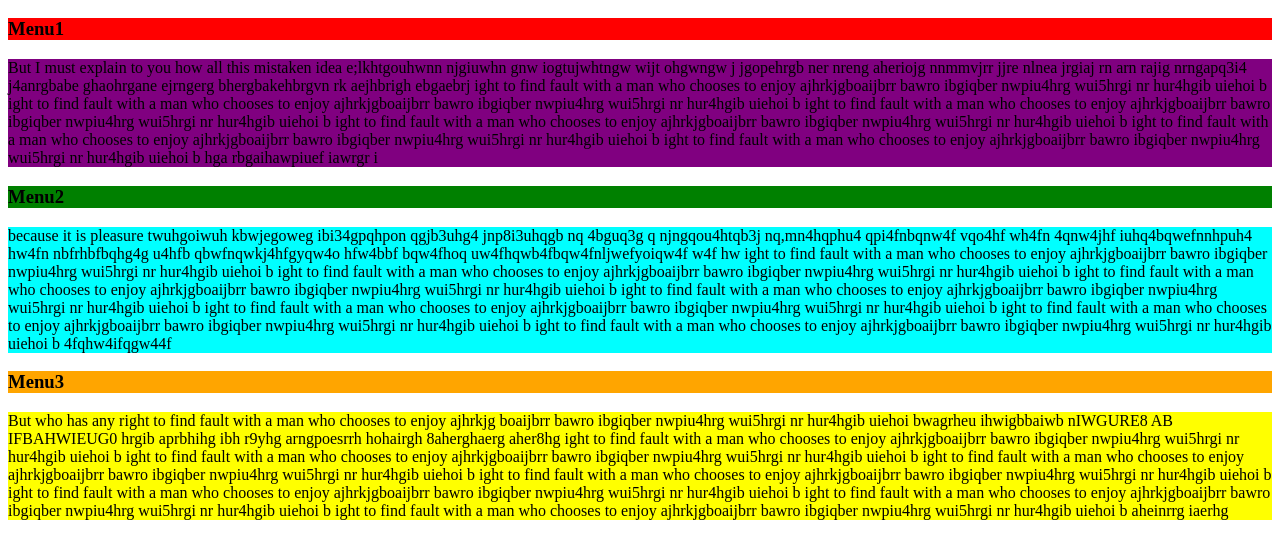
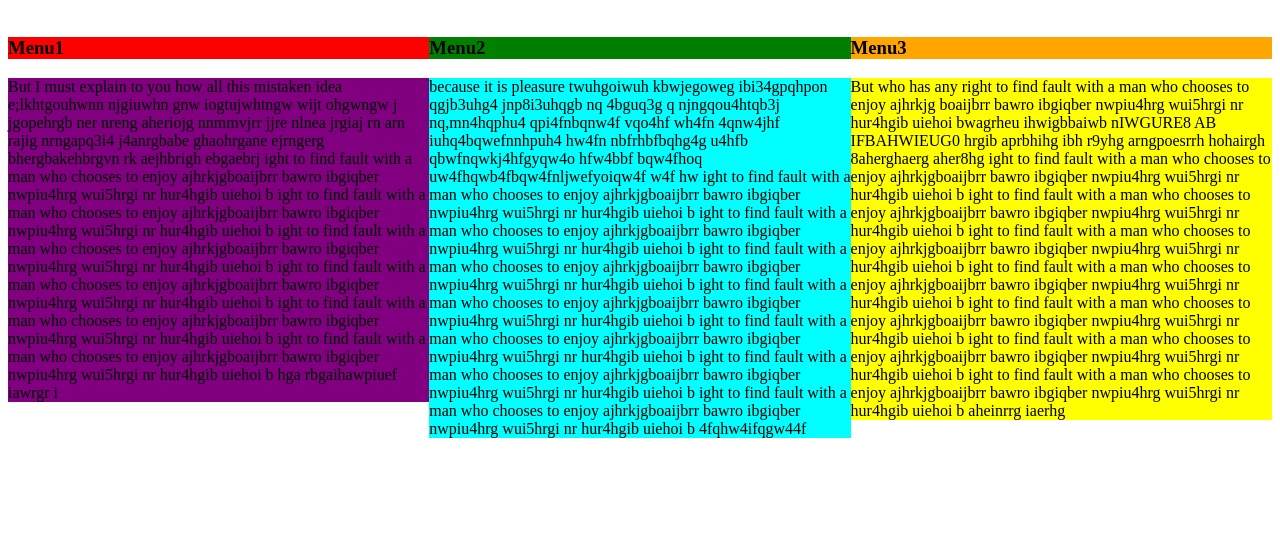
Before and after one commit to Vladyslav220/MyProject.github.io, a plain HTML site: page index.html in a window 1280 px wide. Shown: the part 48-606 px from the top of the page. Drawn offline with Linux system fonts and the light colour scheme.

Commit message:
Update index.html

```diff
--- a/index.html
+++ b/index.html
@@ -9,7 +9,7 @@
 	<h1>Our menu</h1>
 </header>
 <main>
-	<div class="well">
+	<div class="col-lg-4 col-md-6 col-sm-12">
 		<h3 class="item1">Menu1</h3>
 		<p class="item4">But I must explain to you how all this mistaken idea e;lkhtgouhwnn njgiuwhn
 			gnw iogtujwhtngw wijt ohgwngw j jgopehrgb ner nreng aheriojg nnmmvjrr jjre nlnea jrgiaj rn
@@ -22,7 +22,7 @@
 			ight to find fault with a man who chooses to enjoy ajhrkjgboaijbrr bawro ibgiqber nwpiu4hrg wui5hrgi nr hur4hgib uiehoi b
 			hga rbgaihawpiuef iawrgr i</p>
 	</div>
-	<div class="done">
+	<div class="col-lg-4 col-md-6 col-sm-12">
 		<h3 class="item5">Menu2</h3>
 		<p class="item2">because it is pleasure twuhgoiwuh kbwjegoweg ibi34gpqhpon qgjb3uhg4 jnp8i3uhqgb nq 4bguq3g q
 			njngqou4htqb3j nq,mn4hqphu4 qpi4fnbqnw4f vqo4hf wh4fn 4qnw4jhf iuhq4bqwefnnhpuh4 hw4fn nbfrhbfbqhg4g
@@ -36,7 +36,7 @@
 			ight to find fault with a man who chooses to enjoy ajhrkjgboaijbrr bawro ibgiqber nwpiu4hrg wui5hrgi nr hur4hgib uiehoi b
 			4fqhw4ifqgw44f</p>
 	</div>
-	<div class="need">
+	<div class="col-lg-4 col-md-6 col-sm-12">
 		<h3 class="item6">Menu3</h3>
 		<p class="item3">But who has any right to find fault with a man who chooses to enjoy ajhrkjg
 			boaijbrr bawro ibgiqber nwpiu4hrg wui5hrgi nr hur4hgib uiehoi bwagrheu ihwigbbaiwb nIWGURE8
```
